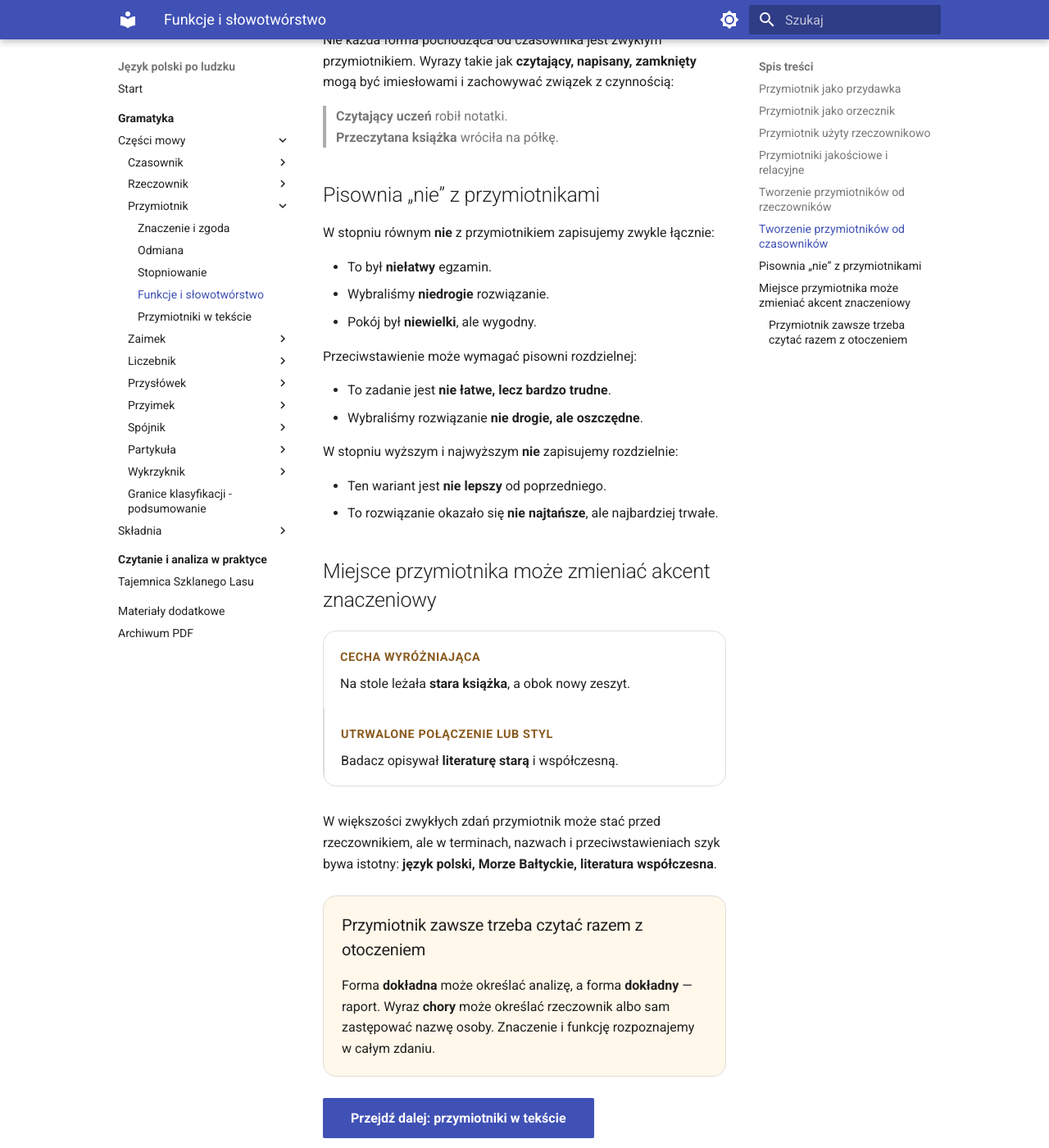
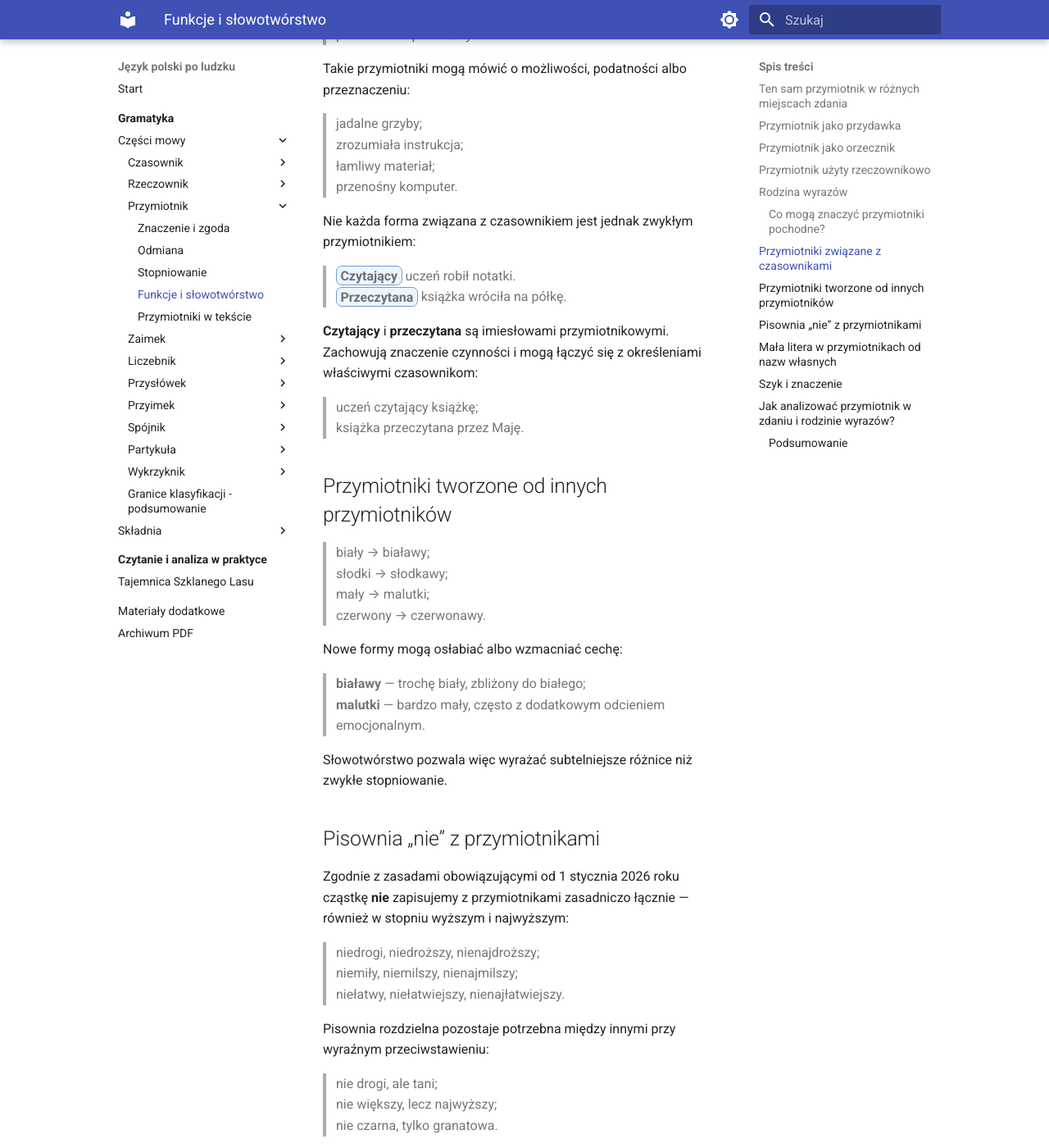
Before and after one commit to dchorazkiewicz/SP_JP, an MkDocs documentation site: the page built from docs/gramatyka/czesci-mowy/przymiotnik/funkcje-i-slowotworstwo.md, in a window 1280 px wide and 1400 px high, scrolled down 3611 px. Shown: the whole window at 82% size. Built offline with MkDocs 1.6.1 and Material for MkDocs 9.7.7, drawn with Linux system fonts in a browser that asks for light colours; some of the changed text lies outside the part shown.

Commit message:
Rewrite adjective syntax word formation and spelling lesson

```diff
--- a/docs/gramatyka/czesci-mowy/przymiotnik/funkcje-i-slowotworstwo.md
+++ b/docs/gramatyka/czesci-mowy/przymiotnik/funkcje-i-slowotworstwo.md
@@ -1,119 +1,237 @@
-# Funkcje i słowotwórstwo przymiotnika
+# Przymiotnik w zdaniu, słowotwórstwie i pisowni
 
 <div class="adjective-lesson" markdown>
 
-<div class="lesson-lead">
-Przymiotnik najczęściej określa rzeczownik, ale może również tworzyć orzeczenie, występować samodzielnie zamiast rzeczownika albo powstawać od nazw miejsc, osób, materiałów i czynności.
+<div class="lesson-lead" markdown>
+
+Przymiotnik może określać rzeczownik, współtworzyć orzeczenie albo sam zastępować nazwę osoby. Może też należeć do rodziny wyrazów i powstawać od rzeczowników, czasowników lub innych przymiotników. Jego funkcję i pisownię rozpoznajemy w całym zdaniu.
+
+</div>
+
+## Ten sam przymiotnik w różnych miejscach zdania
+
+<div class="adjective-story" markdown>
+  <div class="adjective-story__title">Cicha sala</div>
+  <div class="adjective-story__body" markdown>
+
+Przed rozpoczęciem koncertu nauczyciel opisał pomieszczenie:
+
+> To <span class="form-focus">cicha</span> <span class="noun-anchor">sala</span>.
+
+Po wejściu publiczności powiedział:
+
+> <span class="noun-anchor">Sala</span> nadal jest <span class="form-focus">cicha</span>.
+
+W pierwszym zdaniu przymiotnik stoi przy rzeczowniku. W drugim pojawia się po czasowniku **jest**. Znaczenie pozostaje podobne, ale funkcja składniowa się zmienia.
+
+  </div>
 </div>
 
 ## Przymiotnik jako przydawka
 
-<div class="example-series">
-  <div class="example-row"><span class="grammar-badge">cecha</span><p>Na biurku leżał <span class="form-focus">gruby</span> zeszyt.</p><span class="change-note">jaki zeszyt?</span></div>
-  <div class="example-row"><span class="grammar-badge">kolor</span><p>Przy bramie stał <span class="form-focus">czerwony</span> samochód.</p><span class="change-note">jaki samochód?</span></div>
-  <div class="example-row"><span class="grammar-badge">materiał</span><p>W jadalni ustawiono <span class="form-focus">drewniany</span> stół.</p><span class="change-note">z jakiego materiału?</span></div>
-  <div class="example-row"><span class="grammar-badge">relacja</span><p>Uczniowie odwiedzili <span class="form-focus">szkolną</span> bibliotekę.</p><span class="change-note">związek ze szkołą</span></div>
-</div>
+> Na biurku leżał <span class="form-focus">gruby</span> <span class="noun-anchor">zeszyt</span>.
+> Przy bramie stał <span class="form-focus">czerwony</span> <span class="noun-anchor">samochód</span>.
+> W jadalni ustawiono <span class="form-focus">drewniany</span> <span class="noun-anchor">stół</span>.
+> Uczniowie odwiedzili <span class="form-focus">szkolną</span> <span class="noun-anchor">bibliotekę</span>.
+
+Przymiotnik bezpośrednio określający rzeczownik pełni zwykle funkcję **przydawki**. Może mówić o cesze, kolorze, materiale, relacji albo przeznaczeniu.
+
+Przydawka nie zawsze stoi przed rzeczownikiem:
+
+> język polski;
+> literatura współczesna;
+> Morze Bałtyckie.
+
+W terminach, nazwach i przeciwstawieniach miejsce przymiotnika może być utrwalone lub znaczące.
 
 ## Przymiotnik jako orzecznik
 
-<div class="comparison-grid">
-  <div class="comparison-item"><span class="comparison-label">przydawka</span><p><strong>Cichy pokój</strong> znajdował się na końcu korytarza.</p></div>
-  <div class="comparison-item"><span class="comparison-label">orzecznik</span><p>Pokój był <strong>cichy</strong>.</p></div>
-</div>
+> <span class="noun-anchor">Pokój</span> był <span class="form-focus">cichy</span>.
+> <span class="noun-anchor">Analiza</span> okazała się <span class="form-focus">dokładna</span>.
+> <span class="noun-anchor">Obliczenie</span> pozostało <span class="form-focus">dokładne</span>.
+> <span class="noun-anchor">Wyniki</span> były <span class="form-focus">dokładne</span>.
 
-W drugim zdaniu czasownik **był** łączy podmiot **pokój** z przymiotnikiem **cichy**. Razem tworzą orzeczenie imienne.
+Przymiotnik może występować po czasownikach takich jak **być**, **zostać**, **stać się**, **okazać się** i **pozostać**. Współtworzy wtedy orzeczenie imienne i pełni funkcję **orzecznika**.
 
-<div class="example-series">
-  <div class="example-row"><span class="grammar-badge">rodzaj męski</span><p>Raport okazał się <span class="agreement-mark">dokładny</span>.</p><span class="change-note">dokładny raport</span></div>
-  <div class="example-row"><span class="grammar-badge">rodzaj żeński</span><p>Analiza okazała się <span class="agreement-mark">dokładna</span>.</p><span class="change-note">dokładna analiza</span></div>
-  <div class="example-row"><span class="grammar-badge">rodzaj nijaki</span><p>Obliczenie okazało się <span class="agreement-mark">dokładne</span>.</p><span class="change-note">dokładne obliczenie</span></div>
-  <div class="example-row"><span class="grammar-badge">liczba mnoga</span><p>Wyniki okazały się <span class="agreement-mark">dokładne</span>.</p><span class="change-note">dokładne wyniki</span></div>
+Mimo oddalenia od rzeczownika nadal się z nim zgadza:
+
+> raport był dokładny;
+> analiza była dokładna;
+> obliczenie było dokładne.
+
+<div class="adjective-checkpoint">
+  <div class="adjective-checkpoint__title">Przydawka czy orzecznik?</div>
+  <p>W wyrażeniu <strong>dokładny raport</strong> przymiotnik jest przydawką. W zdaniu <strong>raport był dokładny</strong> jest orzecznikiem i współtworzy orzeczenie.</p>
 </div>
 
 ## Przymiotnik użyty rzeczownikowo
 
-Czasami przymiotnik występuje bez rzeczownika, ale zachowuje jego domyślne znaczenie.
+Czasem przymiotnik występuje bez rzeczownika, ale z kontekstu wiadomo, jaką osobę lub grupę nazywa:
 
-- **Chory** czekał przed gabinetem. — domyślnie: chory człowiek lub pacjent.
-- **Młodzi** szybko odnaleźli się w nowej sytuacji. — domyślnie: młodzi ludzie.
-- Ratownik pomógł **poszkodowanej**. — domyślnie: poszkodowanej kobiecie.
-- W zawodach zwyciężył **najlepszy**. — domyślnie: najlepszy zawodnik.
+> <span class="form-focus">Chory</span> czekał przed gabinetem.
+> Ratownik pomógł <span class="form-focus">poszkodowanej</span>.
+> <span class="form-focus">Młodzi</span> szybko odnaleźli się w nowej sytuacji.
+> W zawodach zwyciężył <span class="form-focus">najlepszy</span>.
 
-Taki wyraz nadal ma budowę i odmianę przymiotnika:
+Możemy dopowiedzieć ukryte znaczenie:
 
-<div class="example-series">
-  <div class="example-row"><span class="grammar-badge">M.</span><p><span class="form-focus">Chory</span> czeka na lekarza.</p><span class="change-note">kto?</span></div>
-  <div class="example-row"><span class="grammar-badge">D.</span><p>Nie ma dziś <span class="form-focus">chorego</span> w sali.</p><span class="change-note">kogo?</span></div>
-  <div class="example-row"><span class="grammar-badge">C.</span><p>Pielęgniarka podała wodę <span class="form-focus">choremu</span>.</p><span class="change-note">komu?</span></div>
-  <div class="example-row"><span class="grammar-badge">N.</span><p>Lekarz rozmawia z <span class="form-focus">chorym</span>.</p><span class="change-note">z kim?</span></div>
-</div>
+> chory człowiek lub pacjent;
+> poszkodowana kobieta;
+> młodzi ludzie;
+> najlepszy zawodnik.
 
-## Przymiotniki jakościowe i relacyjne
+Wyraz nadal odmienia się jak przymiotnik:
 
-<div class="comparison-grid">
-  <div class="comparison-item"><span class="comparison-label">jakościowy</span><p>To był <strong>ciepły</strong> dzień, a wieczór okazał się jeszcze <strong>cieplejszy</strong>.</p></div>
-  <div class="comparison-item"><span class="comparison-label">relacyjny</span><p>Przeczytaliśmy <strong>szkolny</strong> regulamin i weszliśmy do <strong>szkolnej</strong> biblioteki.</p></div>
-</div>
+> chory, chorego, choremu, z chorym, o chorym.
 
-Przymiotniki jakościowe nazywają cechy o różnym natężeniu i często się stopniują. Przymiotniki relacyjne wskazują związek z czymś, na przykład **szkolny, miejski, metalowy, zimowy**, i zwykle nie tworzą naturalnych stopni.
+Nie staje się zwykłym rzeczownikiem pod względem budowy. Mówimy, że został **użyty rzeczownikowo**.
 
-## Tworzenie przymiotników od rzeczowników
+## Rodzina wyrazów
 
-| Rzeczownik | Przymiotnik w zdaniu | Znaczenie |
+Porównaj:
+
+> szkoła → szkolny;
+> drewno → drewniany;
+> Warszawa → warszawski;
+> zima → zimowy;
+> odwaga → odważny.
+
+Rzeczownik jest tu wyrazem podstawowym, a przymiotnik — wyrazem pochodnym. Nowy wyraz ma własne znaczenie i własną odmianę:
+
+> szkolny regulamin; szkolnego regulaminu; o szkolnym regulaminie.
+
+To nie są różne formy rzeczownika **szkoła**, lecz nowy wyraz należący do innej części mowy.
+
+### Co mogą znaczyć przymiotniki pochodne?
+
+| Wyraz podstawowy | Przymiotnik | Znaczenie w połączeniu |
 |---|---|---|
-| drewno | W salonie stał **drewniany** stół. | wykonany z drewna |
-| szkoła | Otworzono nową **szkolną** pracownię. | związany ze szkołą |
-| historia | Czytaliśmy **historyczny** dokument. | związany z historią |
-| Warszawa | Kupiliśmy **warszawski** przewodnik. | związany z Warszawą |
-| lato | Wieczorem założyła **letnią** sukienkę. | związany z latem |
+| drewno | drewniany stół | wykonany z drewna |
+| szkoła | szkolna biblioteka | związana ze szkołą |
+| historia | historyczny dokument | związany z historią |
+| Warszawa | warszawska ulica | związana z Warszawą |
+| lato | letnia kurtka | przeznaczona na lato lub związana z latem |
 
-Częste przyrostki to między innymi **-owy, -ny, -ski, -cki, -iczny, -any**. Ich użycie zależy od konkretnej podstawy i utrwalonej formy wyrazu.
+Znaczenie nie zawsze wynika mechanicznie z przyrostka. **Historyczny** może znaczyć „związany z historią”, ale także „bardzo ważny dla dziejów”:
 
-## Tworzenie przymiotników od czasowników
+> podręcznik historyczny;
+> historyczne zwycięstwo.
 
-- Ten materiał jest **zmywalny**, więc można go łatwo wyczyścić.
-- Nowy regulamin jest **obowiązujący** od początku roku.
-- To urządzenie jest **przenośne**, dlatego zabieramy je w teren.
-- Instrukcja była **zrozumiała** dla wszystkich uczestników.
+## Przymiotniki związane z czasownikami
 
-Nie każda forma pochodząca od czasownika jest zwykłym przymiotnikiem. Wyrazy takie jak **czytający, napisany, zamknięty** mogą być imiesłowami i zachowywać związek z czynnością:
+> jeść → jadalny;
+> rozumieć → zrozumiały;
+> łamać → łamliwy;
+> przenosić → przenośny.
 
-> **Czytający uczeń** robił notatki.
-> **Przeczytana książka** wróciła na półkę.
+Takie przymiotniki mogą mówić o możliwości, podatności albo przeznaczeniu:
+
+> jadalne grzyby;
+> zrozumiała instrukcja;
+> łamliwy materiał;
+> przenośny komputer.
+
+Nie każda forma związana z czasownikiem jest jednak zwykłym przymiotnikiem:
+
+> <span class="form-focus">Czytający</span> <span class="noun-anchor">uczeń</span> robił notatki.
+> <span class="form-focus">Przeczytana</span> <span class="noun-anchor">książka</span> wróciła na półkę.
+
+**Czytający** i **przeczytana** są imiesłowami przymiotnikowymi. Zachowują znaczenie czynności i mogą łączyć się z określeniami właściwymi czasownikom:
+
+> uczeń czytający książkę;
+> książka przeczytana przez Maję.
+
+## Przymiotniki tworzone od innych przymiotników
+
+> biały → białawy;
+> słodki → słodkawy;
+> mały → malutki;
+> czerwony → czerwonawy.
+
+Nowe formy mogą osłabiać albo wzmacniać cechę:
+
+> **białawy** — trochę biały, zbliżony do białego;
+> **malutki** — bardzo mały, często z dodatkowym odcieniem emocjonalnym.
+
+Słowotwórstwo pozwala więc wyrażać subtelniejsze różnice niż zwykłe stopniowanie.
 
 ## Pisownia „nie” z przymiotnikami
 
-W stopniu równym **nie** z przymiotnikiem zapisujemy zwykle łącznie:
+Zgodnie z zasadami obowiązującymi od 1 stycznia 2026 roku cząstkę **nie** zapisujemy z przymiotnikami zasadniczo łącznie — również w stopniu wyższym i najwyższym:
 
-- To był **niełatwy** egzamin.
-- Wybraliśmy **niedrogie** rozwiązanie.
-- Pokój był **niewielki**, ale wygodny.
+> niedrogi, niedroższy, nienajdroższy;
+> niemiły, niemilszy, nienajmilszy;
+> niełatwy, niełatwiejszy, nienajłatwiejszy.
 
-Przeciwstawienie może wymagać pisowni rozdzielnej:
+Pisownia rozdzielna pozostaje potrzebna między innymi przy wyraźnym przeciwstawieniu:
 
-- To zadanie jest **nie łatwe, lecz bardzo trudne**.
-- Wybraliśmy rozwiązanie **nie drogie, ale oszczędne**.
+> nie drogi, ale tani;
+> nie większy, lecz najwyższy;
+> nie czarna, tylko granatowa.
 
-W stopniu wyższym i najwyższym **nie** zapisujemy rozdzielnie:
+Rozdzielnie piszemy także po wyrazach **bynajmniej** i **wcale**:
 
-- Ten wariant jest **nie lepszy** od poprzedniego.
-- To rozwiązanie okazało się **nie najtańsze**, ale najbardziej trwałe.
+> wcale nie łatwy;
+> bynajmniej nie zadowolony.
 
-## Miejsce przymiotnika może zmieniać akcent znaczeniowy
+Możliwa jest też pisownia rozdzielna, gdy mówimy o stanie pośrednim między dwiema cechami:
 
-<div class="comparison-grid">
-  <div class="comparison-item"><span class="comparison-label">cecha wyróżniająca</span><p>Na stole leżała <strong>stara książka</strong>, a obok nowy zeszyt.</p></div>
-  <div class="comparison-item"><span class="comparison-label">utrwalone połączenie lub styl</span><p>Badacz opisywał <strong>literaturę starą</strong> i współczesną.</p></div>
+> Plecak był już nie mały, ale jeszcze nie duży.
+
+<div class="adjective-why">
+<strong>Znaczenie decyduje o zapisie.</strong>
+Forma <em>niedrogi</em> nazywa jedną cechę: stosunkowo niską cenę. Wyrażenie <em>nie drogi, ale tani</em> najpierw zaprzecza cesze, a następnie przeciwstawia jej inną.
 </div>
 
-W większości zwykłych zdań przymiotnik może stać przed rzeczownikiem, ale w terminach, nazwach i przeciwstawieniach szyk bywa istotny: **język polski, Morze Bałtyckie, literatura współczesna**.
+## Mała litera w przymiotnikach od nazw własnych
 
-<div class="lesson-summary">
-<h3>Przymiotnik zawsze trzeba czytać razem z otoczeniem</h3>
-Forma <strong>dokładna</strong> może określać analizę, a forma <strong>dokładny</strong> — raport. Wyraz <strong>chory</strong> może określać rzeczownik albo sam zastępować nazwę osoby. Znaczenie i funkcję rozpoznajemy w całym zdaniu.
+Przymiotniki utworzone od nazw geograficznych zapisujemy zwykle małą literą:
+
+> Polska → polski język;
+> Warszawa → warszawska ulica;
+> Kraków → krakowski rynek.
+
+W nazwach własnych wielka litera może wynikać z budowy całej nazwy:
+
+> Morze Bałtyckie;
+> Szkoła Podstawowa nr 5;
+> Uniwersytet Warszawski.
+
+Nie wystarczy więc zapytać, od jakiej nazwy utworzono przymiotnik. Trzeba sprawdzić, czy występuje w zwykłym opisie, czy jest częścią oficjalnej nazwy.
+
+## Szyk i znaczenie
+
+> Na stole leżała <span class="form-focus">stara</span> <span class="noun-anchor">książka</span>, a obok nowy zeszyt.
+> Badacz opisywał <span class="noun-anchor">literaturę</span> <span class="form-focus">starą</span> i współczesną.
+
+W pierwszym zdaniu **stara** jest zwykłą cechą odróżniającą książkę od nowego zeszytu. W drugim szyk pomaga przeciwstawić dwa okresy literatury.
+
+Polski szyk jest elastyczny, ale miejsce przymiotnika może zmieniać akcent, styl albo sposób klasyfikowania obiektu.
+
+## Jak analizować przymiotnik w zdaniu i rodzinie wyrazów?
+
+<div class="adjective-step-list">
+  <div class="adjective-step"><strong>Znajdź rzeczownik lub domyślną nazwę.</strong> Ustal, co przymiotnik określa albo zastępuje.</div>
+  <div class="adjective-step"><strong>Sprawdź funkcję.</strong> Przymiotnik może być przydawką, orzecznikiem albo wyrazem użytym rzeczownikowo.</div>
+  <div class="adjective-step"><strong>Znajdź wyraz podstawowy.</strong> Porównaj: <em>szkoła → szkolny</em>, <em>drewno → drewniany</em>.</div>
+  <div class="adjective-step"><strong>Oddziel odmianę od słowotwórstwa.</strong> <em>szkolnego</em> jest formą wyrazu <em>szkolny</em>, a <em>szkolny</em> nowym wyrazem utworzonym od <em>szkoła</em>.</div>
+  <div class="adjective-step"><strong>Sprawdź związek z czasownikiem.</strong> Forma podobna do przymiotnika może być imiesłowem.</div>
+  <div class="adjective-step"><strong>Przy pisowni „nie” odczytaj sens.</strong> Rozróżnij nazwę jednej cechy od zaprzeczenia i przeciwstawienia.</div>
 </div>
 
-[Przejdź dalej: przymiotniki w tekście](../przymiotniki-w-tekscie/){ .md-button .md-button--primary }
+<div class="adjective-summary">
+<h3>Podsumowanie</h3>
+<ul>
+  <li>Przymiotnik może być przydawką, orzecznikiem albo wyrazem użytym rzeczownikowo.</li>
+  <li>Przymiotniki powstają między innymi od rzeczowników, czasowników i innych przymiotników.</li>
+  <li>Odmiana tworzy formy jednego wyrazu, a słowotwórstwo — nowe wyrazy.</li>
+  <li>Formy pochodzące od czasowników mogą być zwykłymi przymiotnikami albo imiesłowami.</li>
+  <li>Od 2026 roku „nie” z przymiotnikami zapisujemy zasadniczo łącznie także w stopniu wyższym i najwyższym.</li>
+  <li>Pisownia rozdzielna pojawia się między innymi przy przeciwstawieniu oraz po wyrazach <em>wcale</em> i <em>bynajmniej</em>.</li>
+  <li>Miejsce przymiotnika może zmieniać akcent znaczeniowy i styl wypowiedzi.</li>
+</ul>
+</div>
+
+[Przejdź dalej: przymiotniki w opowieści](../przymiotniki-w-tekscie/){ .md-button .md-button--primary }
 
 </div>
```
